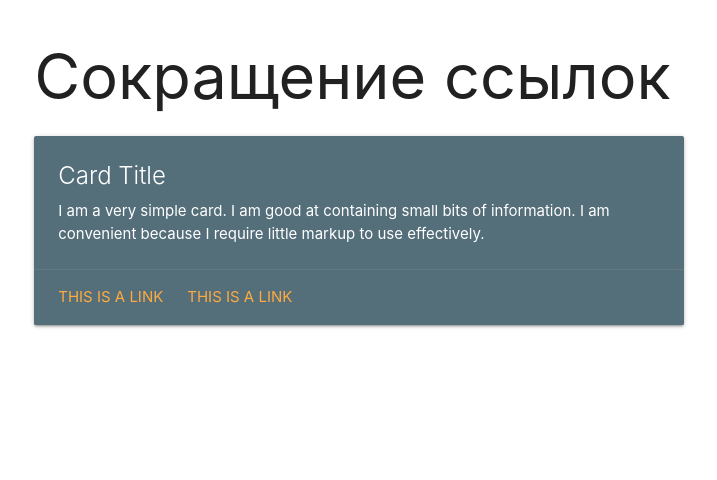
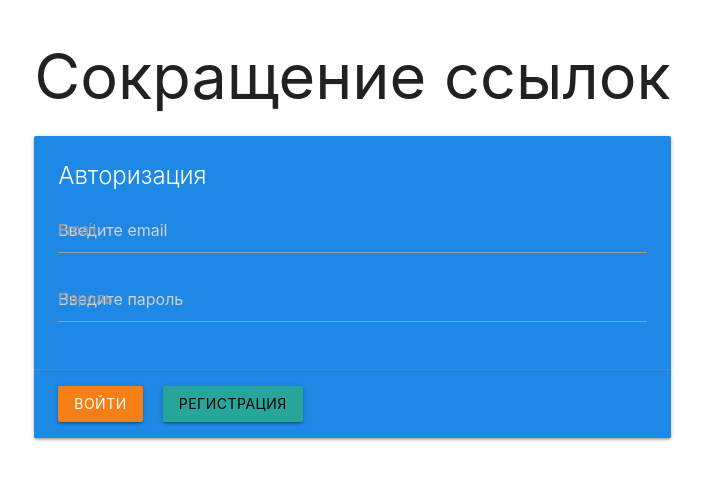
Before and after one commit to EVGdever/MERN-Links, a React (Create React App) app in the folder client/: page / in a window 1280 px wide. Shown: the top 480 px of the page, without its empty margins (393-1110 px from the left). Built offline with nearby package versions, Linux system fonts and the light colour scheme.

Commit message:
add http request hook and auth form

```diff
--- a/client/package.json
+++ b/client/package.json
@@ -21,6 +21,7 @@
   "eslintConfig": {
     "extends": "react-app"
   },
+  "proxy": "http://localhost:8080",
   "browserslist": {
     "production": [
       ">0.2%",
--- a/client/src/App.js
+++ b/client/src/App.js
@@ -5,13 +5,14 @@ import 'materialize-css';
 
 function App() {
     const routes = useRoutes(false);
-  return (
+
+    return (
       <Router>
           <div className="container">
              {routes}
           </div>
       </Router>
-  );
+    );
 }
 
 export default App;
--- /dev/null
+++ b/client/src/hooks/http.hook.js
@@ -0,0 +1,30 @@
+import {useState, useCallback} from 'react';
+
+export const useHttp = () => {
+    const [loading, setLoading] = useState(false);
+    const [error, setError] = useState(null);
+
+    const request = useCallback(async (url, method = 'GET', body = null, headers = {}) => {
+        setLoading(true);
+        try {
+            const response = await fetch(url, {method, body, headers});
+            const data = response.json();
+
+            if (!response.ok) {
+                throw new Error(data.message || 'что то пошло не так');
+            }
+
+            setLoading(false);
+            return data;
+        }
+        catch (e) {
+            setLoading(false);
+            setError(e.message);
+            throw e;
+        }
+    }, []);
+
+    const clearError = () => setError(null);
+
+    return ({ loading, request, error, clearError });
+};
--- a/client/src/index.css
+++ b/client/src/index.css
@@ -1 +1,16 @@
 @import "~materialize-css/dist/css/materialize.min.css";
+
+input .yellow-input {
+    border-bottom: 1px solid #fff!important;
+    box-shadow: 0 1px 0 0 #fff!important;
+}
+input .yellow-input + label{
+    color: #fff!important;
+}
+input .yellow-input:focus + label{
+    color: #ffeb3b!important;
+}
+input .yellow-input:focus {
+    border-bottom: 1px solid #ffeb3b!important;
+    box-shadow: 0 1px 0 0 #ffeb3b!important;
+}
--- a/client/src/pages/AuthPage.jsx
+++ b/client/src/pages/AuthPage.jsx
@@ -1,19 +1,73 @@
-import React from "react";
+import React, {useState} from "react";
+import {useHttp} from "../hooks/http.hook";
 
 export const AuthPage = () => {
+    const {loading, request} = useHttp();
+    const [form, setForm] = useState({
+        email: '',
+        password: ''
+    });
+
+    const changeHandler = event => {
+        setForm({ ...form, [event.target.name]: event.target.value })
+    };
+
+    const registerHandler = async () => {
+        try {
+            const data = await request('/api/auth/register', 'POST', {...form});
+            console.log('Data ', data);
+        } catch (e) {}
+    };
+
     return (
         <div className="row">
             <div className="col 6s offset-s3">
                 <h1>Сокращение ссылок</h1>
-                <div className="card blue-grey darken-1">
+                <div className="card blue darken-1">
                     <div className="card-content white-text">
-                        <span className="card-title">Card Title</span>
-                        <p>I am a very simple card. I am good at containing small bits of information.
-                            I am convenient because I require little markup to use effectively.</p>
+                        <span className="card-title">Авторизация</span>
+                        <div>
+
+                            <div className="input-field">
+                                <input
+                                    placeholder="Введите email"
+                                    id="email"
+                                    type="text"
+                                    name="email"
+                                    className="yellow-input"
+                                    onChange={changeHandler}
+                                />
+                                    <label htmlFor="email">Email</label>
+                            </div>
+
+                            <div className="input-field">
+                                <input
+                                    placeholder="Введите пароль"
+                                    id="password"
+                                    type="password"
+                                    name="password"
+                                    className="yellow-input"
+                                    onChange={changeHandler}
+                                />
+                                    <label htmlFor="password">Пароль</label>
+                            </div>
+
+                        </div>
                     </div>
                     <div className="card-action">
-                        <a href="#">This is a link</a>
-                        <a href="#">This is a link</a>
+
+                        <button
+                            className="btn yellow darken-4"
+                            style={{marginRight: 20}}
+                            disabled={loading}
+                        >Войти</button>
+
+                        <button
+                            className="btn gray lighten-1 black-text"
+                            onClick={registerHandler}
+                            disabled={loading}
+                        >Регистрация</button>
+
                     </div>
                 </div>
             </div>
--- a/client/src/router.js
+++ b/client/src/router.js
@@ -29,7 +29,7 @@ export const useRoutes = isAuthenticated => {
             <Route path='/' exact>
                 <AuthPage />
             </Route>
-            <Redirect path='/' />
+            <Redirect to='/' />
         </Switch>
     );
 };
```
